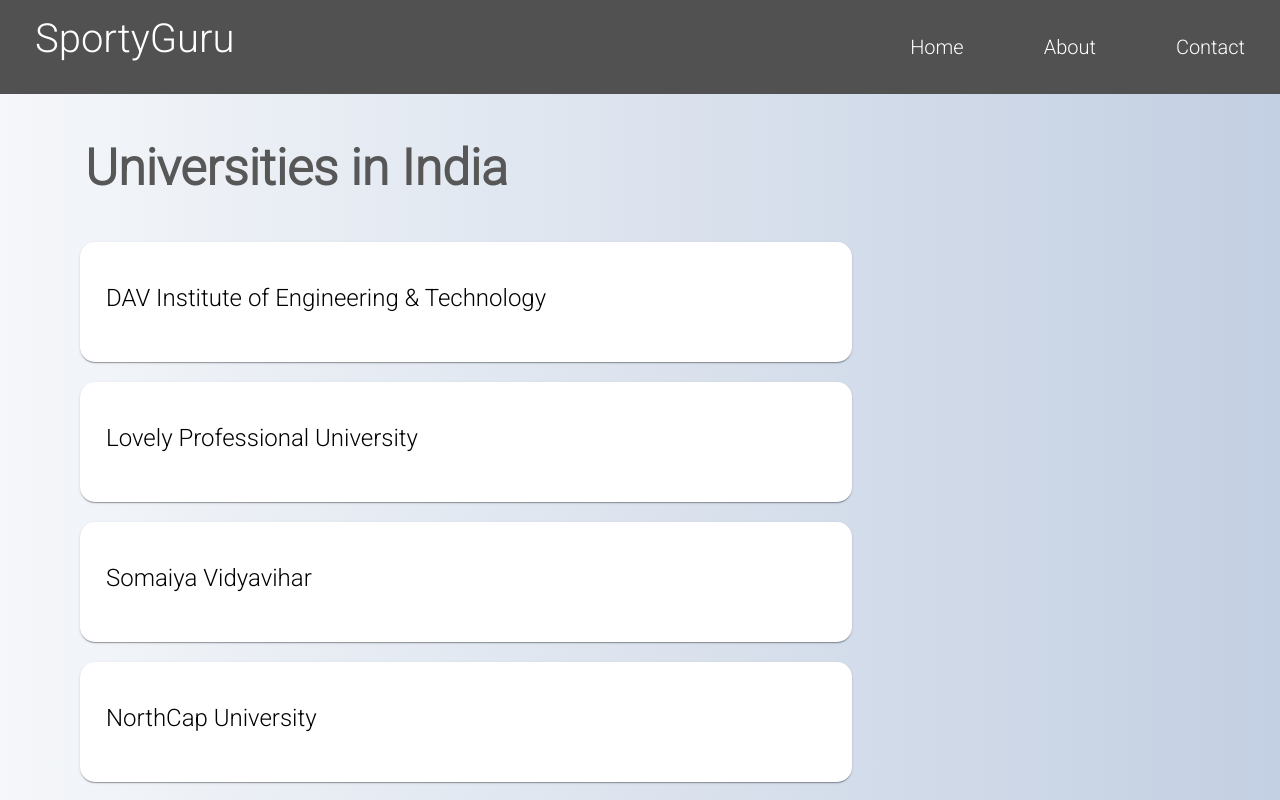
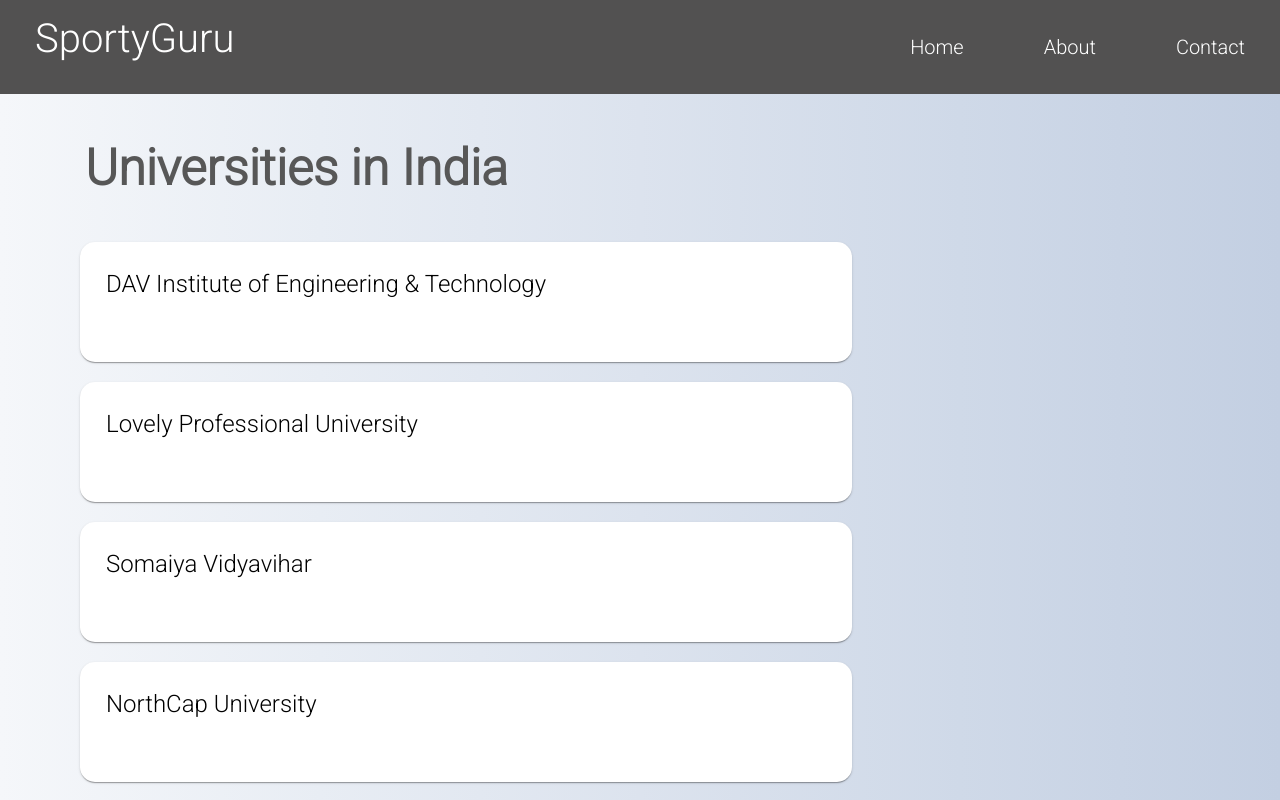
Before and after one commit to poojavishnoi/sportyGuru, a React (Create React App) app: page / in a window 1280 px wide. Shown: the top 800 px of the page. Built offline with nearby package versions, Linux system fonts and the light colour scheme.

Commit message:
added href in card component

```diff
--- a/src/App.js
+++ b/src/App.js
@@ -47,9 +47,8 @@
           detail => {
             return (
               <div>
-              <Card className='card'>
-              <CardActionArea>
-
+              <Card className='card' >
+              <CardActionArea href={detail.link} target={"_blank"}  rel={'noopener noreferrer'}>
               <CardContent>
                   <Typography className='individual_card' sx={{maxWidth: 720, width: 720, }} gutterBottom variant="h5" component="div">
                   <a href={detail.link} target={"_blank"} rel={'noopener noreferrer'}>{detail.name}</a>
```
